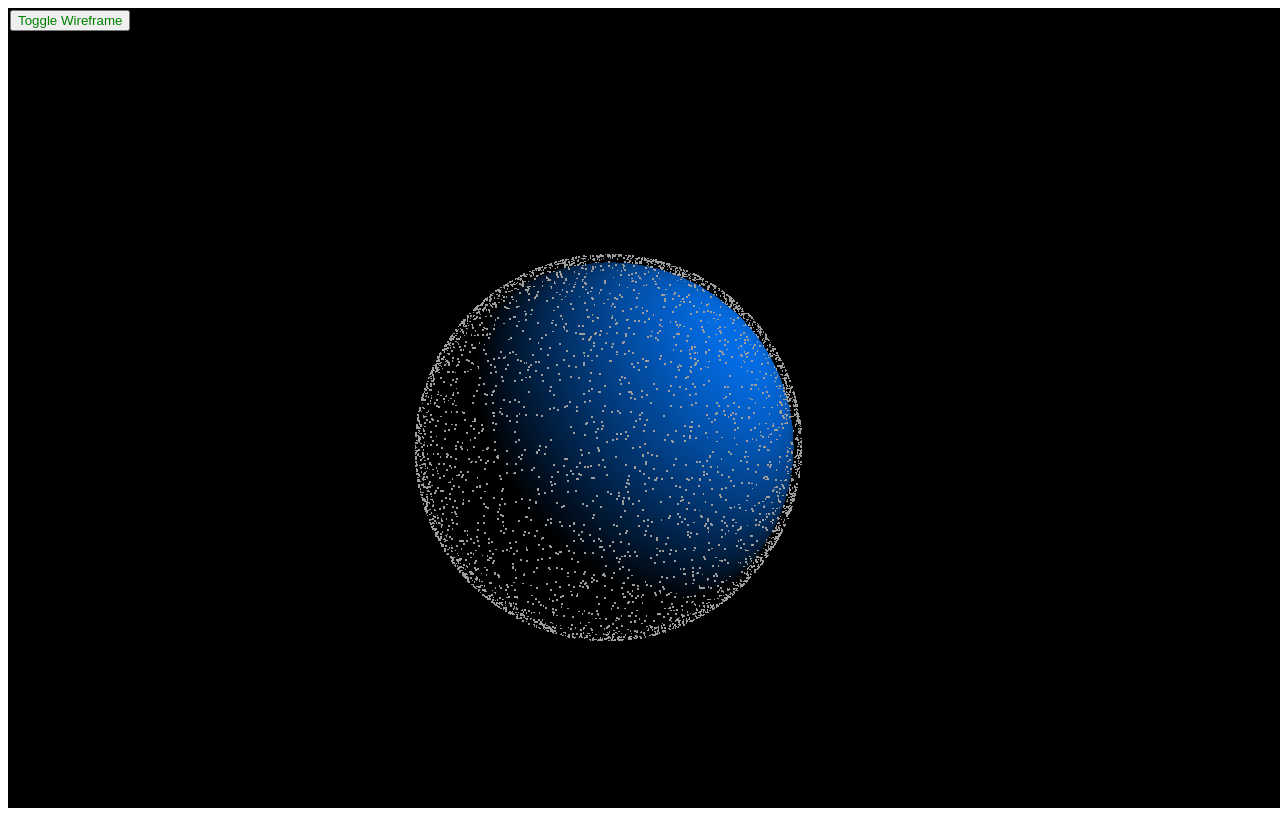
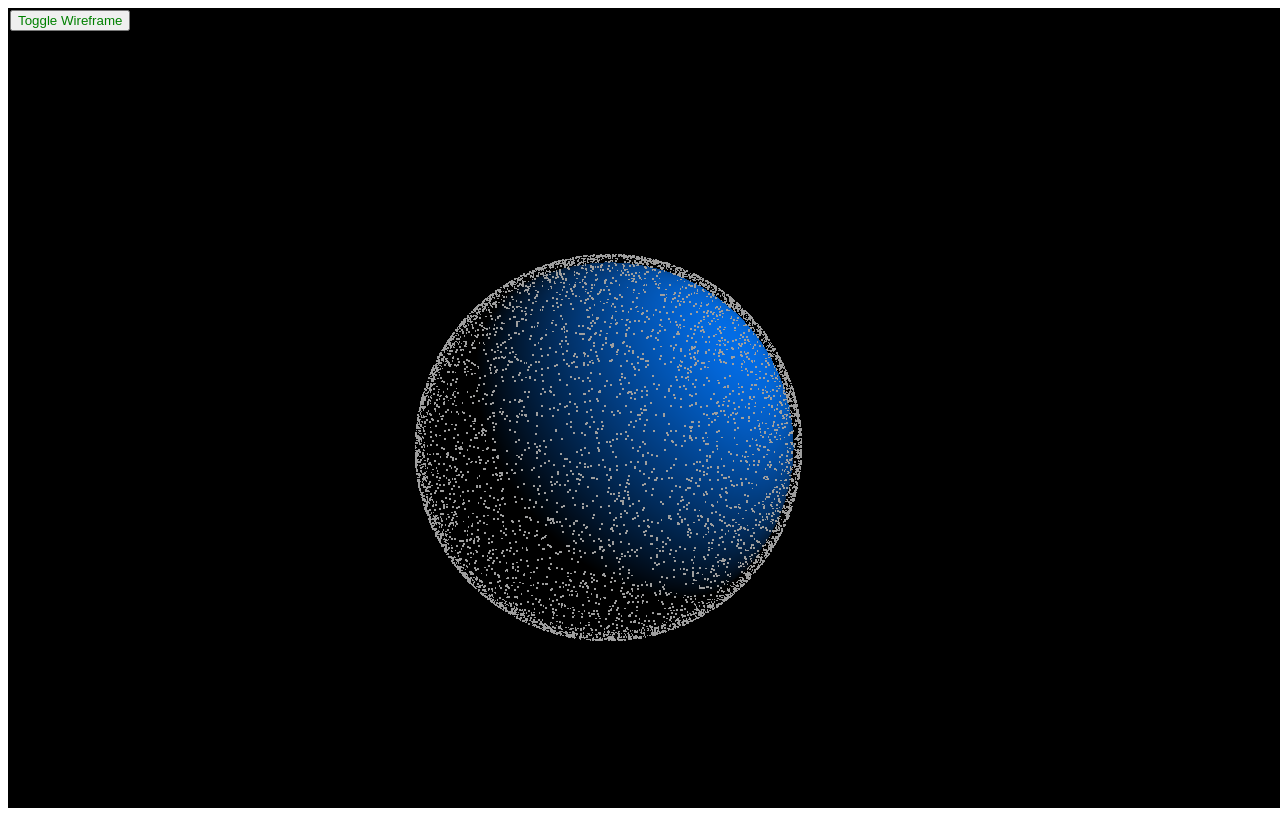
Before and after one commit to Dosdda/Globe, a plain HTML site: page index.html in a window 1280 px wide. Drawn offline with nearby package versions, Linux system fonts and the light colour scheme; animation ran at ten frames a second.

Commit message:
newesttextlayer

```diff
--- a/index.html
+++ b/index.html
@@ -40,7 +40,7 @@
         });
         // idk what this shit does ngl. Live,laugh,love AI
         const particles = [];
-        const particleCount = 9000;
+        const particleCount = 14904;
         for (let i = 0; i < particleCount; i++) {
             const theta = Math.random() * Math.PI * 2;
             const phi = Math.acos((Math.random() * 2) - 1);
```
